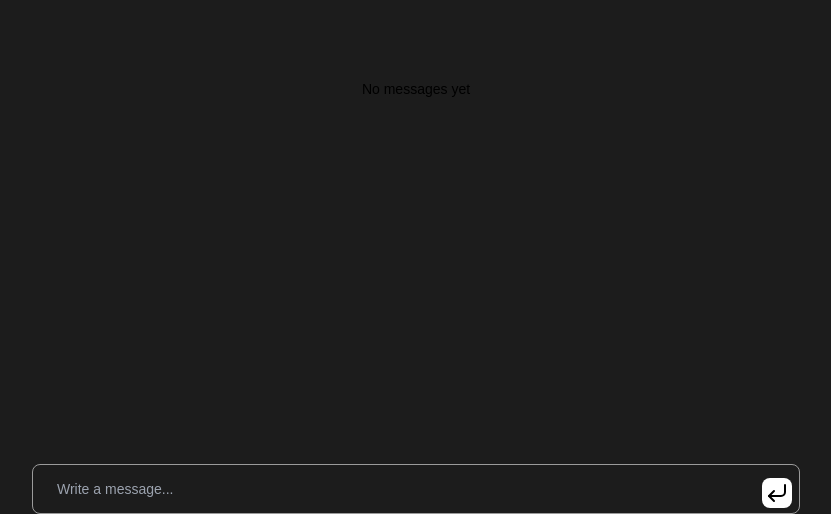
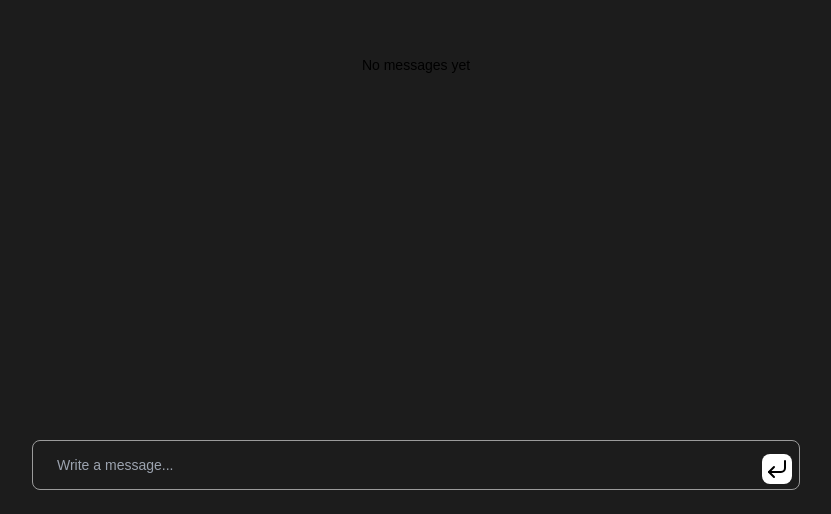
Before and after one commit to d9c/tokenwise, a Next.js app: page /chat in a window 1280 px wide. Shown: the part 286-800 px from the top of the page, without its empty margins (224-1055 px from the left). Built offline with nearby package versions, Linux system fonts and the light colour scheme; a web font is replaced by a local one.

Commit message:
style changes

```diff
--- a/src/components/chat-input.tsx
+++ b/src/components/chat-input.tsx
@@ -84,7 +84,8 @@ export const ChatInput = () => {
   });
 
   return (
-    <div className="relative mx-auto w-[48rem] text-base">
+    <div className="py-6">
+      <div className="relative mx-auto w-[48rem]">
         <TextareaAutosize
           ref={textareaRef}
           onKeyDown={(e) => {
@@ -117,5 +118,6 @@ export const ChatInput = () => {
           </button>
         </div>
       </div>
+    </div>
   );
 };
```
Lines whose indentation alone changed are shown as unchanged.
